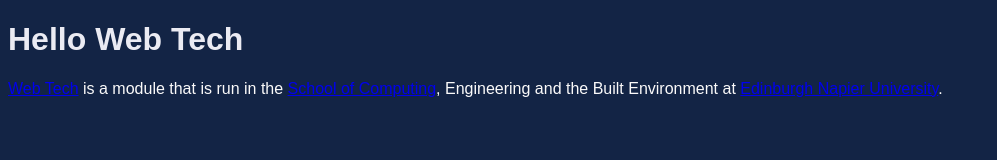
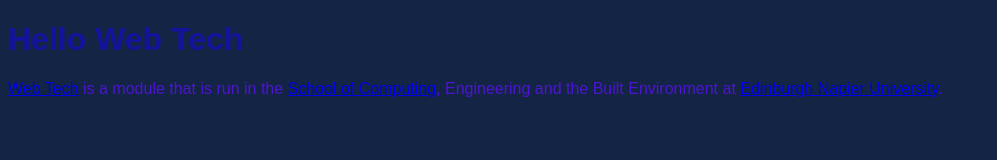
Before and after one commit to 40685534/set08101, a plain HTML site: page index.html in a window 1280 px wide. Shown: the whole page, without its empty margins (0-997 px from the left). Drawn offline with Linux system fonts and the light colour scheme.

Commit message:
chnage 2

```diff
--- a/styles.css
+++ b/styles.css
@@ -11,10 +11,10 @@ body {
 }
 
 h1 {
-    color: rgb(235, 235, 243);
+    color: rgb(18, 18, 157);
 }
 
 p {
     font-size: 16px;
-    color: rgb(251, 250, 250);
+    color: rgb(77, 20, 209);
 }
```
